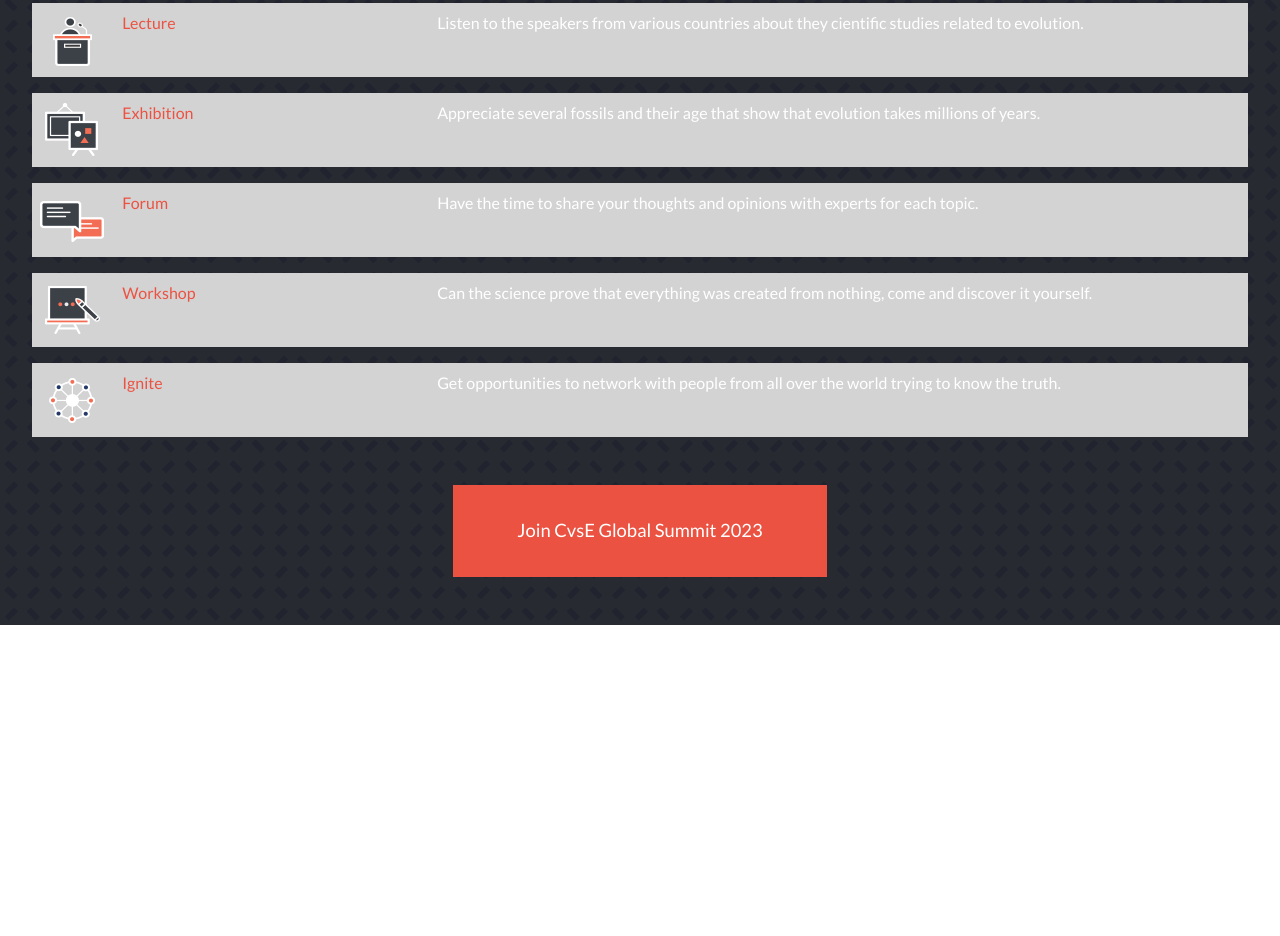
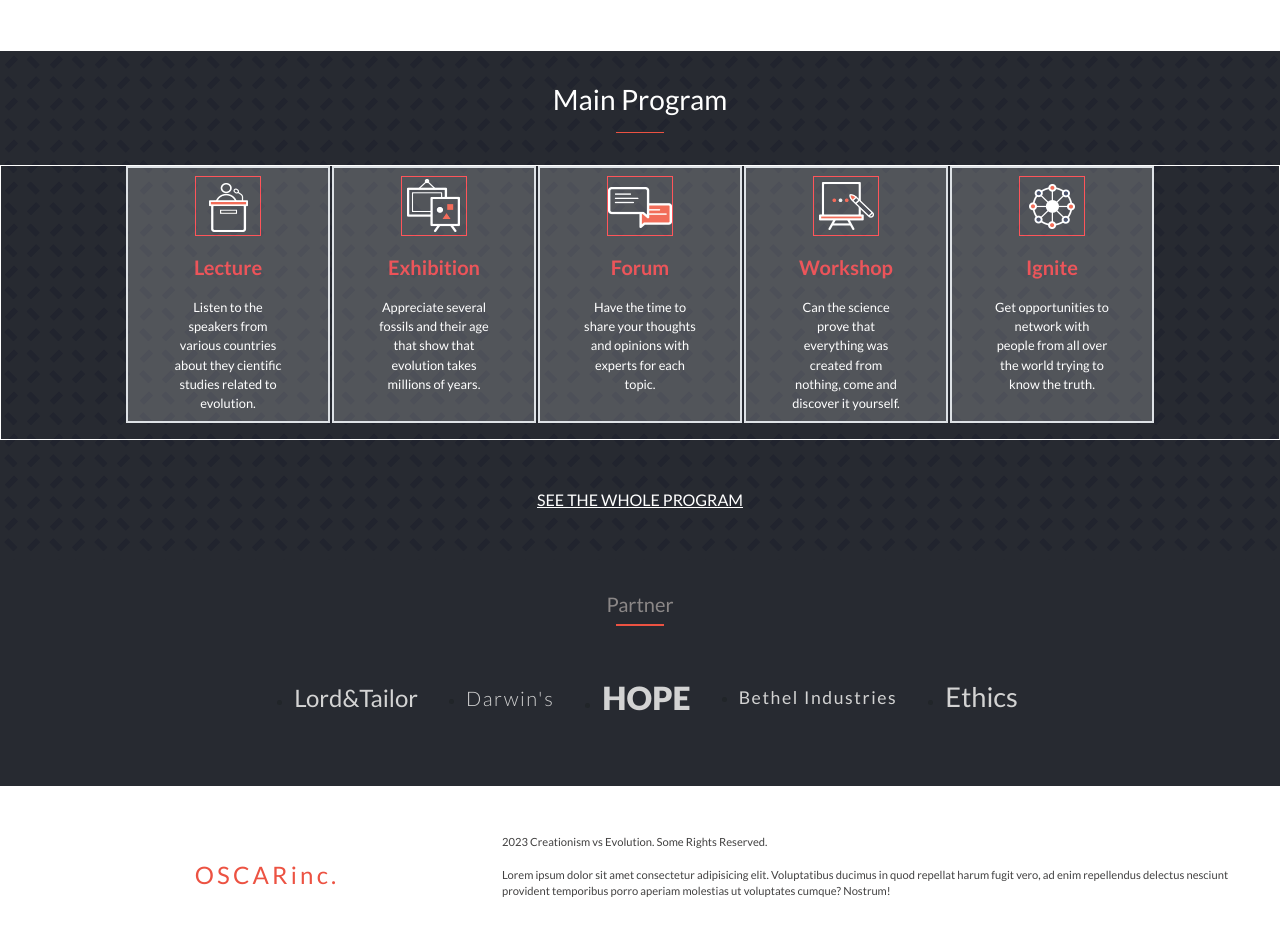
Before and after one commit to oovillagran/Global-Summit-Conference-, a website: page index.html in a window 1280 px wide. Shown: the part 750-1686 px from the top of the page. Before the commit the page ends 1423 px from the top, so only its background shows below. Drawn offline with nearby package versions, Linux system fonts and the light colour scheme.

Commit message:
Add styles for index.html desktop version

```diff
--- a/index.html
+++ b/index.html
@@ -26,7 +26,7 @@
 
 
 <body>
-  <header>
+  <header class="header">
     <nav>
       <div class="navbar navbar-expand-lg navbar-dark bg-dark navbar-social">
         <div class="container-fluid ">
@@ -39,13 +39,13 @@
                 <a class="nav-link active" href="#"><i class="bi bi-twitter"></i></a>
               </li>
               <li class="nav-item">
-                <a class="nav-link active" href="#">Spanish</a>
+                <a class="nav-link active nav-social-text" href="#">Spanish</a>
               </li>
               <li class="nav-item">
-                <a class="nav-link active" href="#">My Page</a>
+                <a class="nav-link active nav-social-text" href="#">MyPage</a>
               </li>
               <li class="nav-item">
-                <a class="nav-link active" href="#">Logout</a>
+                <a class="nav-link active nav-social-text" href="#">Logout</a>
               </li>
             </ul>
           </div>
@@ -54,11 +54,11 @@
 
       <div class="navbar navbar-expand-lg bg-body-tertiary navbar-menu">
         <div class="container-fluid">
-          <div class="d-flex justify-content-around" id="navbarTogglerDemo01">
+          <div class="d-flex nav-bar-about">
             <a class="navbar-brand logo" href="#">OSCARinc.</a>
-            <ul class="navbar-nav me-auto mb-2 mb-lg-0">
+            <ul class="navbar-nav">
               <li class="nav-item">
-                <a class="nav-link link-menu" aria-current="page" href="#">About</a>
+                <a class="nav-link link-menu" aria-current="page" href="/about.html">About</a>
               </li>
               <li class="nav-item">
                 <a class="nav-link link-menu" href="#">Program</a>
@@ -73,7 +73,7 @@
                 <a class="nav-link link-menu">News</a>
               </li>
               <li class="nav-item">
-                <a class="nav-link link-menu link-campaign">CC Campaign</a>
+                <a class="nav-link link-menu link-campaign">Campaign</a>
               </li>
             </ul>
           </div>
@@ -120,7 +120,7 @@
         </table>
 
         <table class="table table-borderless t-main">
-          <tbody>
+          <tbody class="main-column">
             <tr class="main-row">
               <td class="t-img"><img class="main-img" src="Images/main_02.png" alt="Exhibit Icon"></td>
               <td class="t-title">Exhibition</td>
@@ -170,6 +170,10 @@
           Join CvsE Global Summit 2023
         </button>
       </div>
+
+      <div class="program">
+        <a class="see-program" href="#">SEE THE WHOLE PROGRAM</a>
+      </div>
     </section>
 
     <section class="speakers">
@@ -178,10 +182,33 @@
 
       </div>
     </section>
+
+    <section class="speakers">
+
+    </section>
   </main>
 
-  <footer>
+  <footer class="footer-home">
+    <div class="partner-home">
+      <h6 class="partner-title-home">Partner</h6>
+      <div class="bar-footer-home"></div>
+      <ul class="footer-partners-home">
+        <li class="footer-item"><a class="partner1" href="#">Lord&Tailor</a></li>
+        <li class="footer-item"><a class="partner2" href="#">Darwin's</a></li>
+        <li class="footer-item"><a class="partner3" href="#">HOPE</a></li>
+        <li class="footer-item"><a class="partner4" href="#">Bethel Industries</a></li>
+        <li class="footer-item"><a class="partner5" href="#">Ethics</a></li>
+      </div>
+    </div>
 
+    <div class="copyright-home">
+      <a class="navbar-brand logo-footer" href="#">OSCARinc.</a>
+      <div class="rights">
+        <p class="rights-declaration-desktop-home">2023 Creationism vs Evolution. Some Rights Reserved.</p>
+        <p class="rights-declaration-desktop-home">Lorem ipsum dolor sit amet consectetur adipisicing elit. Voluptatibus ducimus in quod repellat harum fugit vero,
+          ad enim repellendus delectus nesciunt provident temporibus porro aperiam molestias ut voluptates cumque? Nostrum!</p>
+      </div>
+    </div>
   </footer>
 
 </body>
--- a/styles.css
+++ b/styles.css
@@ -52,16 +52,24 @@ body {
 }
 
 .title {
-  color: #ec5242;
+  background-image: url(Images/text-image.jpeg);
+  /* text-transform: uppercase; */
+  /* background-repeat: repeat; */
+  background-size: contain;
+  color: transparent;
+  -webkit-text-fill-color: transparent;
+  background-clip: border-box;
+  -webkit-background-clip: text;
   font-size: 2rem;
   font-weight: 900;
   line-height: 2.5rem;
+  letter-spacing: 0.1rem;
 }
 
 .description {
   color: #272a31;
   font-size: 0.9rem;
-  background-color: #d3d3d3;
+  background-color: #f0f0f0;
   padding: 1rem;
   border: 0.125rem solid #fff
 }
@@ -69,12 +77,12 @@ body {
 .date {
   font-size: 1.8rem;
   font-weight: 800;
-  color: #424141;
+  color: #474747;
 }
 
 .place {
   font-size: 0.9rem;
-  color: #424141;
+  color: #474747;
 }
 
 .main-program {
@@ -104,7 +112,7 @@ body {
 }
 
 .main-row {
-  background-color: #d3d3d3;
+  /* background-color: #d3d3d3; */
   opacity: 1;
   mix-blend-mode: lighten;
   z-index: -1 !important;
@@ -113,6 +121,7 @@ body {
 .t-main {
   width: 95% !important;
   margin: auto;
+  background-color: rgba(255, 255, 255, 0.2)
 }
 
 .t-title {
@@ -131,12 +140,8 @@ body {
   /* border: orange solid 1px; */
 }
 
-.main-img {
-  /* width: 100%; */
-}
-
 .t-img {
-  width: 5%;
+  /* width: 5%; */
   /* border: green 1px solid !important; */
 }
 
@@ -415,6 +420,14 @@ body {
   display: none;
 }
 
+.program {
+  display: none;
+}
+
+.footer-home {
+  display: none;
+}
+
 /* desktop media querie */
 
 @media only screen and (min-width: 768px) {
@@ -599,4 +612,147 @@ body {
     color: #d3d3d3;
     font-size: 0.8rem;
   }
+
+  /* home page */
+  .intro-main {
+    width: 60%;
+    margin: 7rem 10rem;
+  }
+
+  .greet {
+    font-size: 2.5rem;
+  }
+
+  .title {
+    font-size: 3.25rem;
+    line-height: 4rem;
+    font-weight: 900;
+  }
+
+  .description {
+    width: 80%;
+  }
+
+  .main-activities {
+    display: flex;
+    justify-content: center;
+    /* margin: auto; */
+    /* padding: auto; */
+    gap: 0.125rem;
+    border: #fff solid 1px;
+    flex-wrap: wrap;
+  }
+
+  .t-main {
+    border: red solid 2px;
+    width: 10% !important;
+    margin: 0 ;
+    /* background-color: #d3d3d3; */
+    /* mix-blend-mode: hard-light; */
+    /* backdrop-filter: ; */
+  }
+
+  .main-row {
+    display: flex;
+    flex-direction: column;
+    align-items: center;
+    width: 200px;
+    /* border: red solid 1px; */
+    /* width: calc(100%/7); */
+  }
+
+  .main-column {
+    /* width: 5px !important; */
+    /* border: red solid 1px; */
+  }
+
+  .t-img {
+    /* margin: 0 !important;
+    padding: 0 !important;
+    border: #f0f0f0 1px solid; */
+    /* width: 0; */
+  }
+
+  .main-img {
+    border: red 1px solid;
+    margin: 0;
+    padding: 0;
+  }
+
+  .t-title {
+    margin: auto;
+    width: 100%;
+    text-align: center;
+    font-weight: 700;
+    font-size: 1.25rem;
+  }
+
+  .t-description {
+    font-size: 0.8rem;
+    text-align: center;
+  }
+
+  .joinButton {
+    display: none;
+  }
+
+  .program {
+    display: block;
+    /* color: #fff !important; */
+    text-align: center;
+    text-decoration: underline;
+    margin: 3rem 0 0;
+  }
+
+  .see-program {
+    color: #fff;
+  }
+
+  .see-program:hover {
+    color: #ec5242;
+  }
+
+  .main-program {
+    padding-bottom: 3rem;
+  }
+
+  .footer-home {
+    display: block;
+  }
+
+  .partner-home {
+    background-color: #272a31;
+    padding: 2rem 0 3rem;
+  }
+
+  .partner-title-home {
+    color: #8b8787;
+    font-size: 1.25rem;
+    text-align: center;
+  }
+
+  .bar-footer-home {
+    background-color: #ec5242;
+    width: 3rem;
+    height: 0.1rem;
+    margin: 0 auto 3rem;
+  }
+
+  .footer-partners-home {
+    display: flex;
+    flex-wrap: wrap;
+    gap: 3rem;
+    justify-content: center;
+    align-items: center;
+  }
+
+  .copyright-home {
+    display: flex;
+    margin: 3rem;
+  }
+
+  .rights-declaration-desktop-home {
+    color: #424141;
+    font-size: 0.7rem;
+  }
 }
```
Also changed, not shown: about.html (+1 -1 lines), Images/text-image.jpeg (added).
